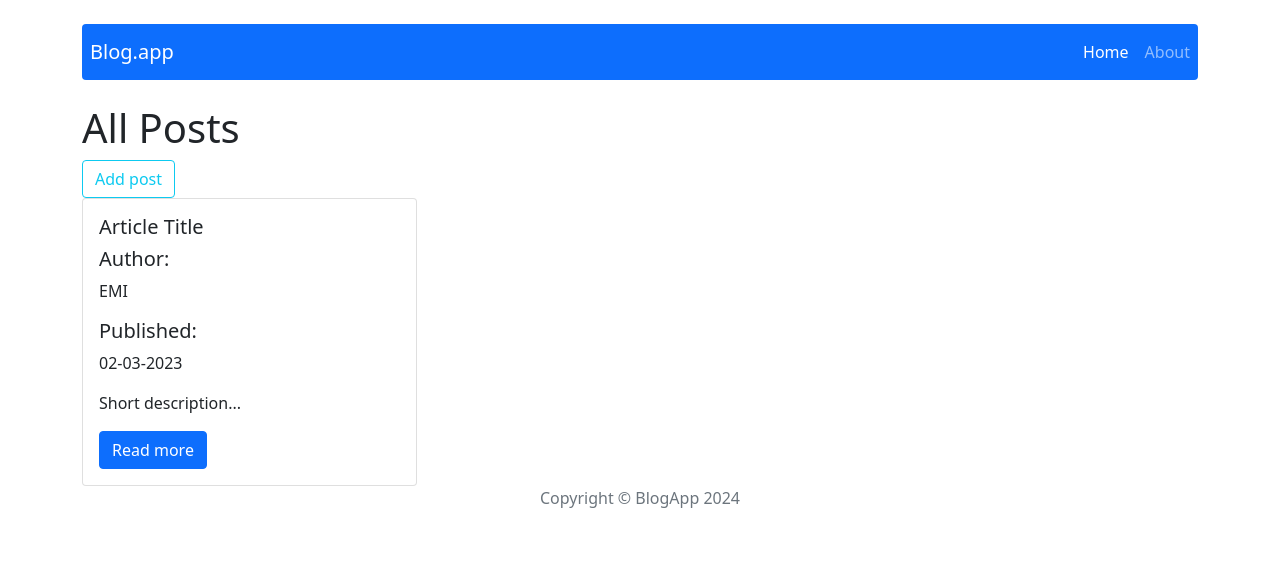
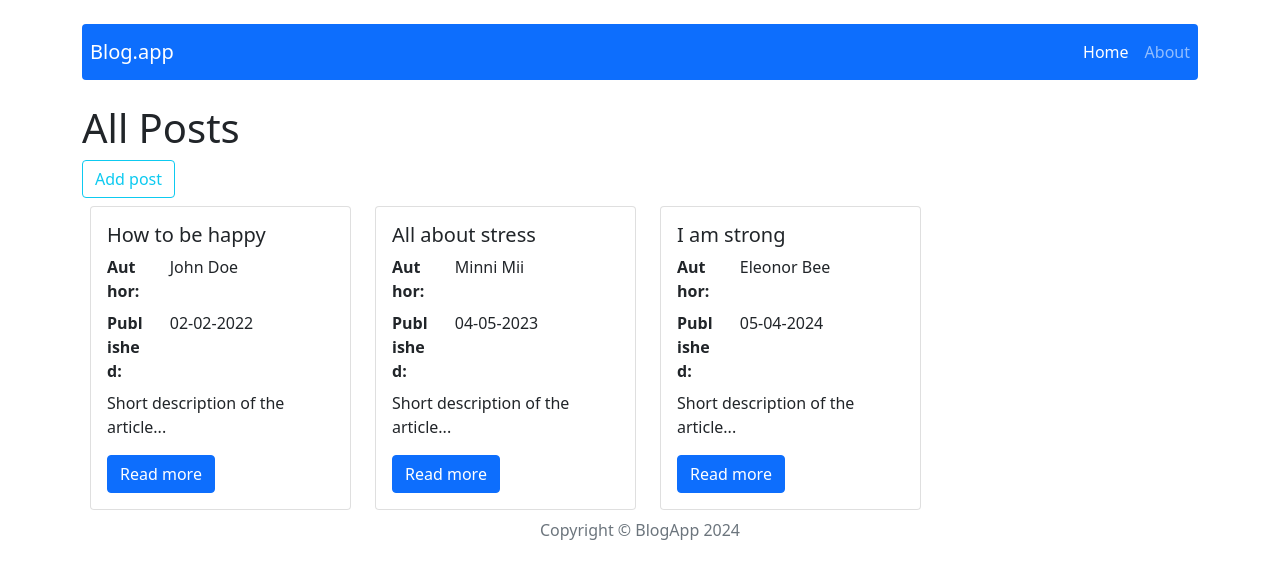
Before and after one commit to juliachanas/React-blog, a React (Create React App) app: page / in a window 1280 px wide. Shown: the top 578 px of the page. Built offline with nearby package versions, Linux system fonts and the light colour scheme.

Commit message:
Add functionality to Homepage

```diff
--- a/src/components/features/PostCard/PostCard.js
+++ b/src/components/features/PostCard/PostCard.js
@@ -1,23 +1,39 @@
+import { useSelector } from 'react-redux';
 import Card from 'react-bootstrap/Card';
 import Button from 'react-bootstrap/Button';
+import Row from 'react-bootstrap/Row';
+import Col from 'react-bootstrap/Col';
+import { getAllPosts } from '../../../redux/postsRedux';
 
 const PostCard = () => {
+  const allPosts = useSelector(getAllPosts);
+
   return (
-    <Card style={{ width: '30%' }}>
-      <Card.Body>
-        <Card.Title>Article Title</Card.Title>
-        <div className=''>
-          <h5>Author: </h5>
-          <p>EMI</p>
-        </div>
-        <div>
-          <h5>Published: </h5>
-          <p>02-03-2023</p>
-        </div>
-        <p>Short description...</p>
-        <Button href='/post/:id'>Read more</Button>
-      </Card.Body>
-    </Card>
+    <Row>
+      {allPosts.map((post) => (
+        <Col key={post.id} xs={12} sm={12} md={6} lg={4} xl={3}>
+          <Card style={{ width: '100%', margin: '0.5rem' }}>
+            <Card.Body>
+              <Card.Title>{post.title}</Card.Title>
+              <Row className='mb-2'>
+                <Col md={3}>
+                  <strong>Author:</strong>
+                </Col>
+                <Col md={9}>{post.author}</Col>
+              </Row>
+              <Row className='mb-2'>
+                <Col md={3}>
+                  <strong>Published:</strong>
+                </Col>
+                <Col md={9}>{post.publishedDate}</Col>
+              </Row>
+              <p>{post.shortDescription}</p>
+              <Button href={`/post/${post.id}`}>Read more</Button>
+            </Card.Body>
+          </Card>
+        </Col>
+      ))}
+    </Row>
   );
 };
 
--- a/src/redux/postsRedux.js
+++ b/src/redux/postsRedux.js
@@ -1,5 +1,4 @@
 //selectors
-
 export const getAllPosts = ({ posts }) => posts;
 
 //actions
```
